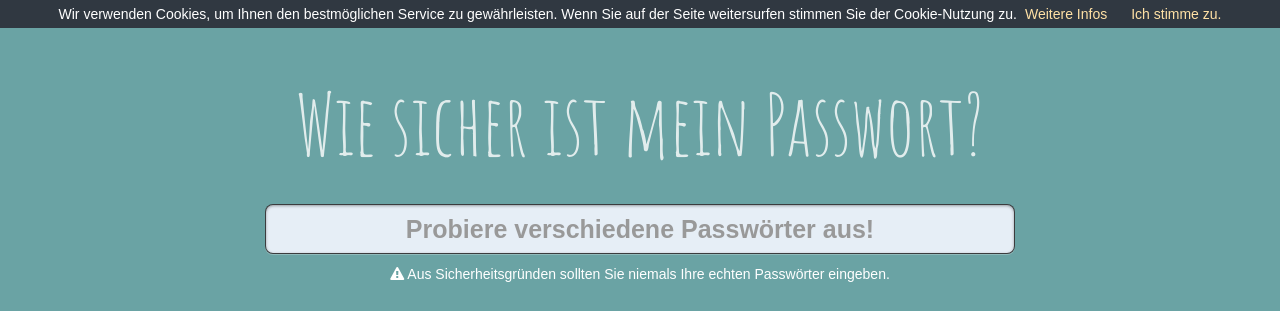
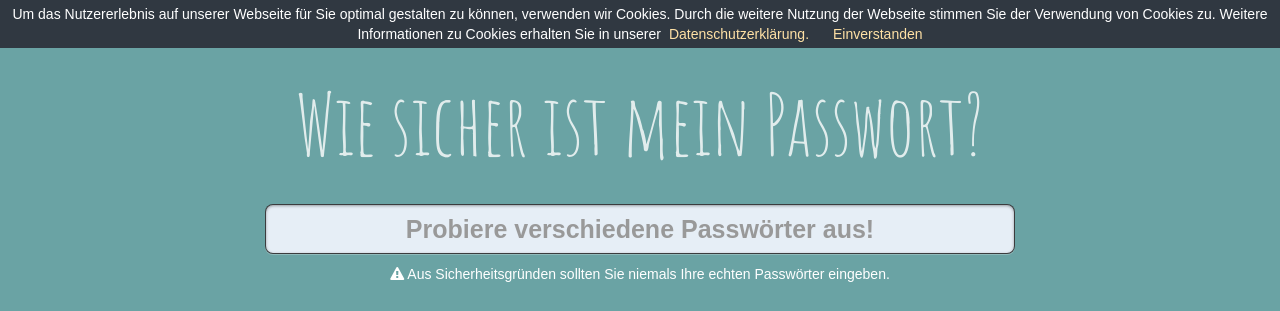
Before and after one commit to mecodia/check-dein-passwort, a website: page web/public/index.html in a window 1280 px wide. Shown: the top 311 px of the page. Drawn offline with nearby package versions, Linux system fonts and the light colour scheme.

Commit message:
[web] update cookie banner

```diff
--- a/web/public/index.html
+++ b/web/public/index.html
@@ -197,8 +197,10 @@
     document.addEventListener('DOMContentLoaded', function(event) {
         require('app').run();
         $('[data-toggle=tooltip]').tooltip()
-        cookieChoices.showCookieConsentBar('Wir verwenden Cookies, um Ihnen den bestmöglichen Service zu gewährleisten. Wenn Sie auf der Seite weitersurfen stimmen Sie der Cookie-Nutzung zu.',
-        'Ich stimme zu.', 'Weitere Infos', '/datenschutz.html');
+        cookieChoices.showCookieConsentBar('Um das Nutzererlebnis auf unserer Webseite für Sie optimal gestalten zu ' +
+            'können, verwenden wir Cookies. Durch die weitere Nutzung der Webseite stimmen Sie der Verwendung von' +
+            ' Cookies zu. Weitere Informationen zu Cookies erhalten Sie in unserer',
+        'Einverstanden', 'Datenschutzerklärung.', '/datenschutz.html');
     });
 </script>
 
```
Also changed, not shown: web/app/assets/datenschutz.html (+4 -2 lines), web/app/assets/faq.html (+4 -2 lines), web/app/assets/impressum.html (+4 -2 lines), web/app/assets/index.html (+4 -2 lines), web/public/datenschutz.html (+4 -2 lines), web/public/faq.html (+4 -2 lines), web/public/impressum.html (+4 -2 lines).
